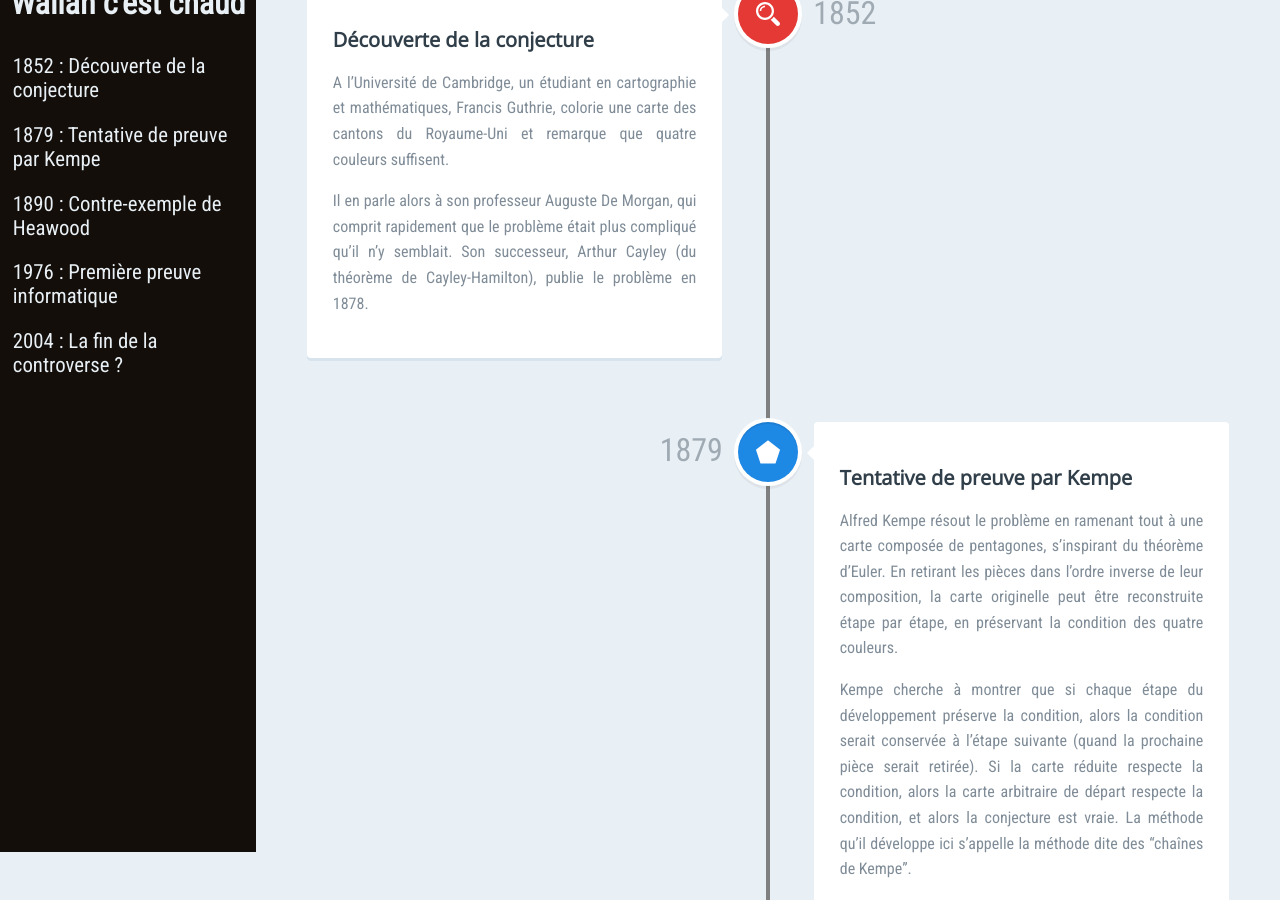
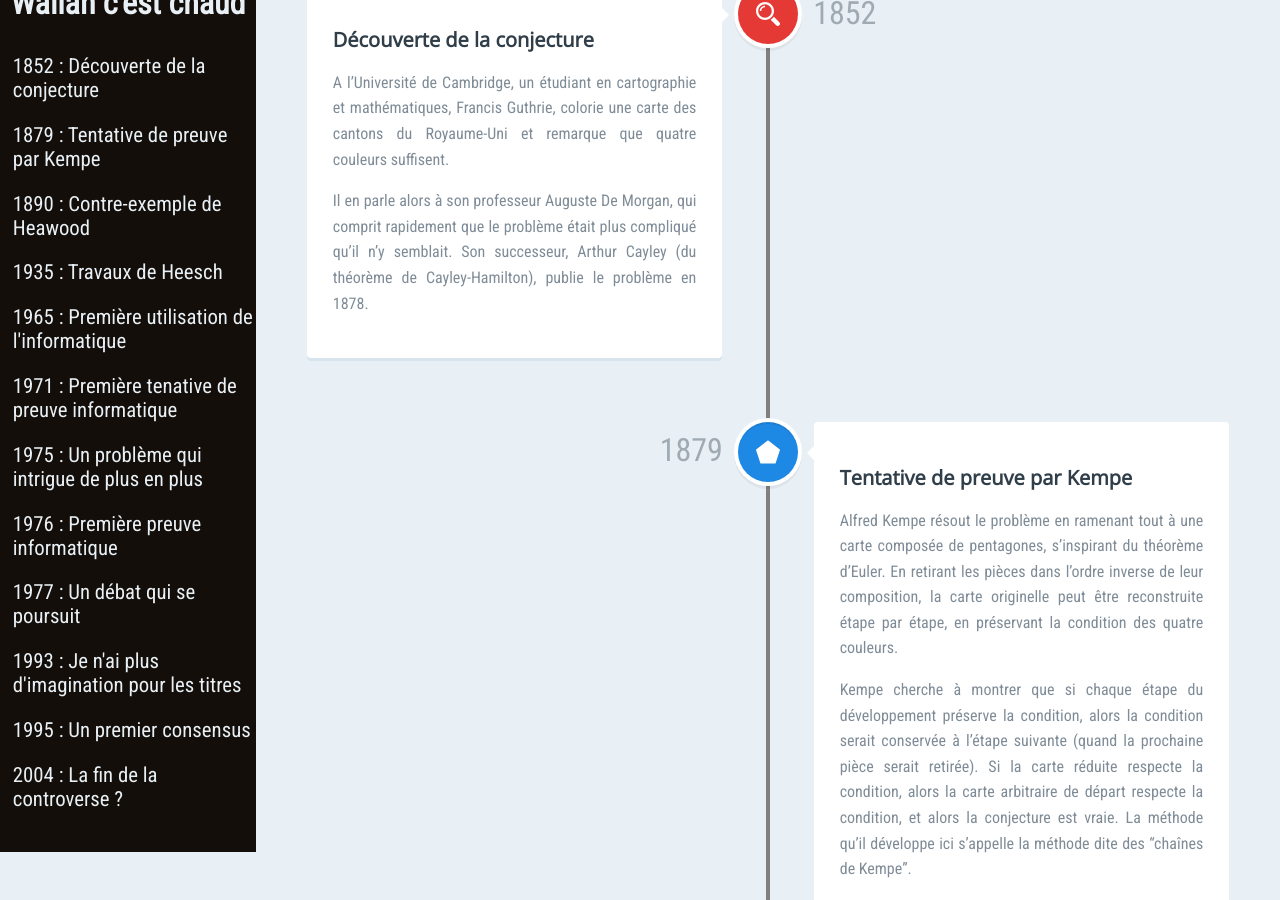
Before and after one commit to controverses/4CTpreuvesinformatiques, a Jekyll site: the page index.html, which Jekyll copies as it is, in a window 1280 px wide and 900 px high, scrolled down 948 px. Built offline with Jekyll 4.4.1, drawn with Linux system fonts in a browser that asks for light colours; nearby versions of some CDN libraries.

Commit message:
Update index.html

```diff
--- a/index.html
+++ b/index.html
@@ -34,7 +34,14 @@
                         <a data-scroll href='#1852'><p>1852 : Découverte de la conjecture</p></a>
                         <a data-scroll href='#1879'><p>1879 : Tentative de preuve par Kempe</p></a>
                         <a data-scroll href='#1890'><p>1890 : Contre-exemple de Heawood</p></a>
+                        <a data-scroll href='#1935'><p>1935 : Travaux de Heesch</p></a>
+                        <a data-scroll href='#1965'><p>1965 : Première utilisation de l'informatique</p></a>
+                        <a data-scroll href='#1971'><p>1971 : Première tenative de preuve informatique</p></a>
+                        <a data-scroll href='#1975'><p>1975 : Un problème qui intrigue de plus en plus</p></a>
                         <a data-scroll href='#1976'><p>1976 : Première preuve informatique</p></a>
+                        <a data-scroll href='#1977'><p>1977 : Un débat qui se poursuit</p></a>
+                        <a data-scroll href='#1993'><p>1993 : Je n'ai plus d'imagination pour les titres</p></a>
+                        <a data-scroll href='#1995'><p>1995 : Un premier consensus</p></a>
                         <a data-scroll href='#2004'><p>2004 : La fin de la controverse ?</p></a>
                     </div>
                 </sidebar>
```
